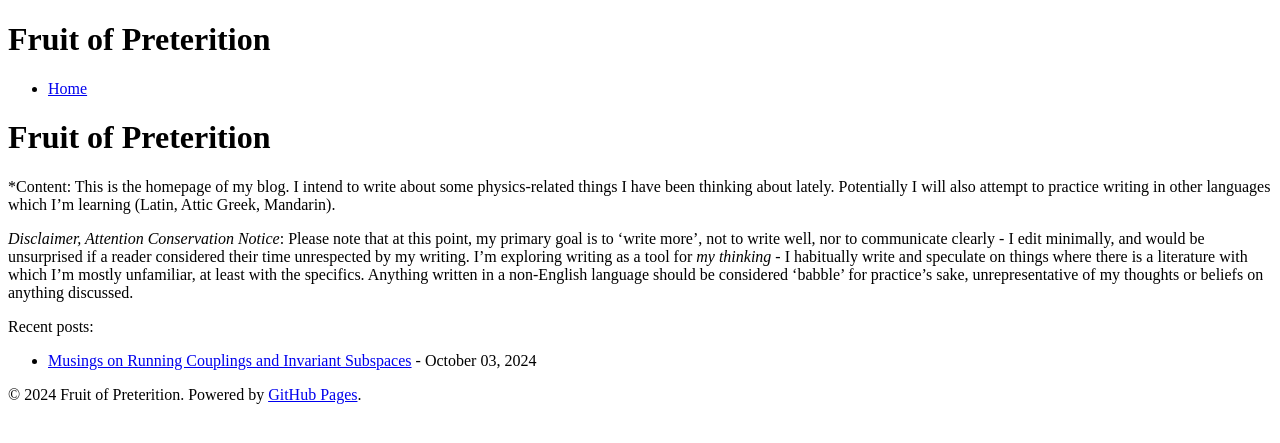
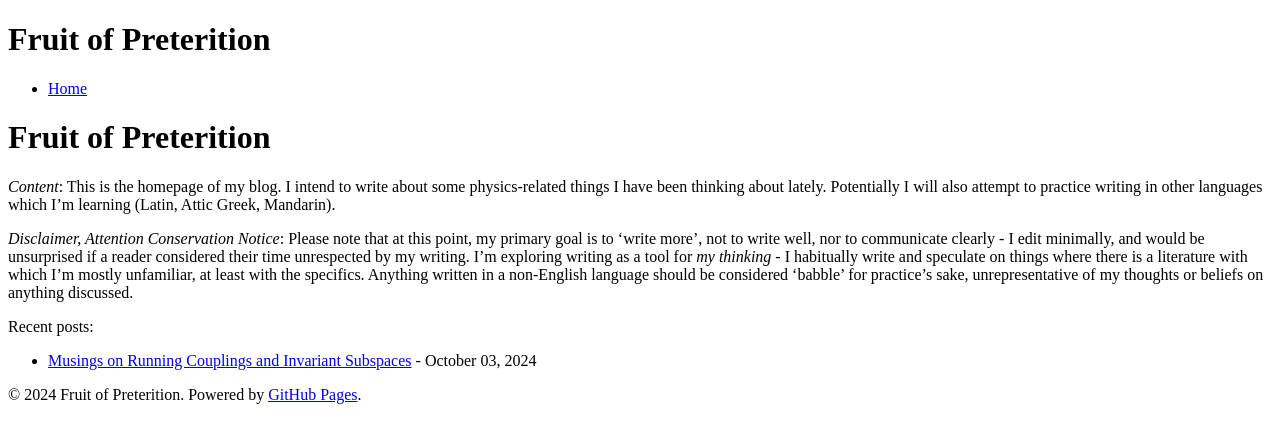
Before and after one commit to CharlesR-W/crw-blog, a Jekyll site: the page built from index.md, in a window 1280 px wide. Shown: the top 443 px of the page. Built offline with Jekyll 4.4.1, drawn with Linux system fonts in a browser that asks for light colours.

```diff
--- a/index.md
+++ b/index.md
@@ -4,7 +4,7 @@ title: "Fruit of Preterition"
 ---
 
 # Fruit of Preterition
-*Content: This is the homepage of my blog.  I intend to write about some physics-related things I have been thinking about lately.  Potentially I will also attempt to practice writing in other languages which I'm learning (Latin, Attic Greek, Mandarin).
+*Content*: This is the homepage of my blog.  I intend to write about some physics-related things I have been thinking about lately.  Potentially I will also attempt to practice writing in other languages which I'm learning (Latin, Attic Greek, Mandarin).
 
 *Disclaimer, Attention Conservation Notice*: Please note that at this point, my primary goal is to 'write more', not to write well, nor to communicate clearly - I edit minimally, and would be unsurprised if a reader considered their time unrespected by my writing.  I'm exploring writing as a tool for _my thinking_ - I habitually write and speculate on things where there is a literature with which I'm mostly unfamiliar, at least with the specifics.  Anything written in a non-English language should be considered 'babble' for practice's sake, unrepresentative of my thoughts or beliefs on anything discussed.
 
```
